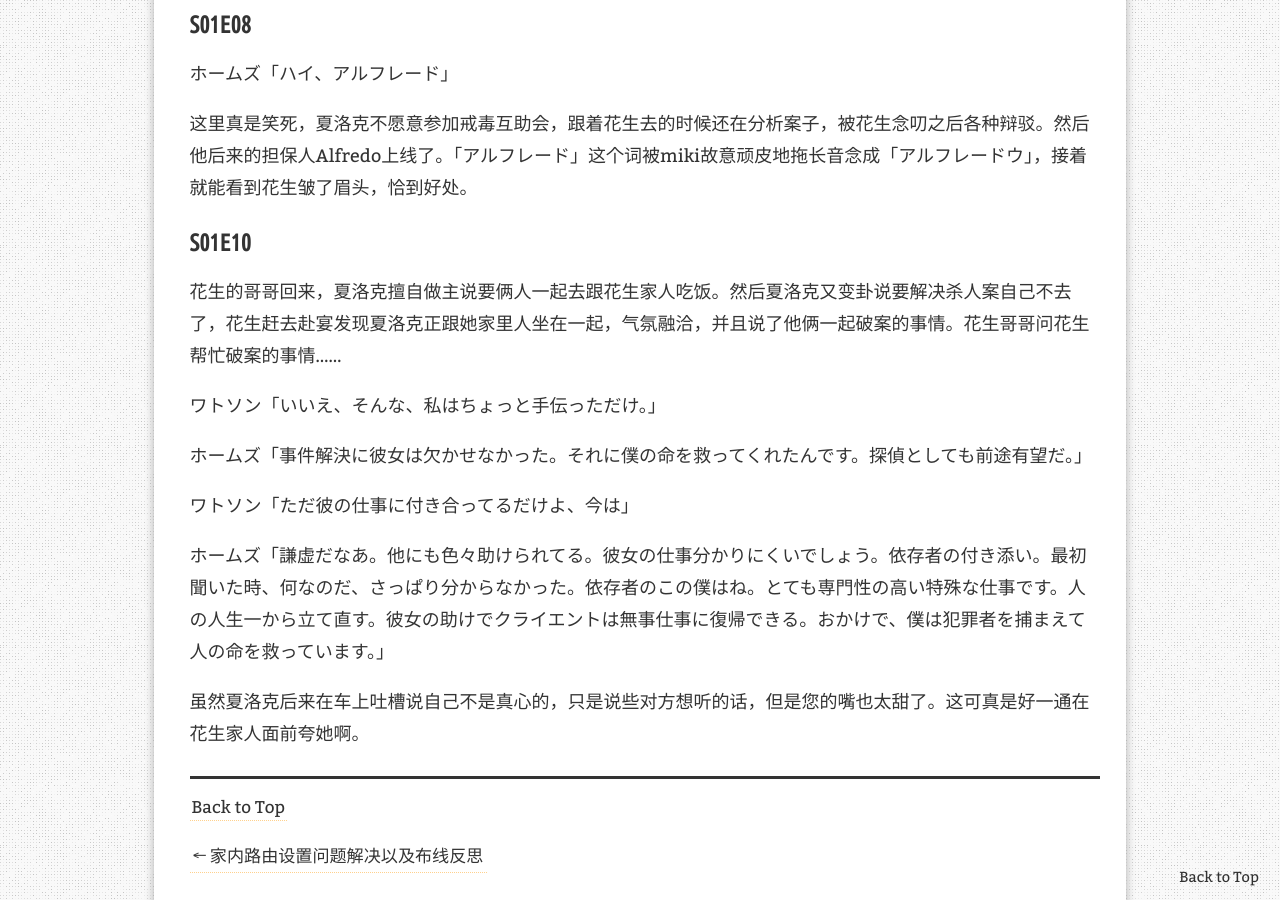
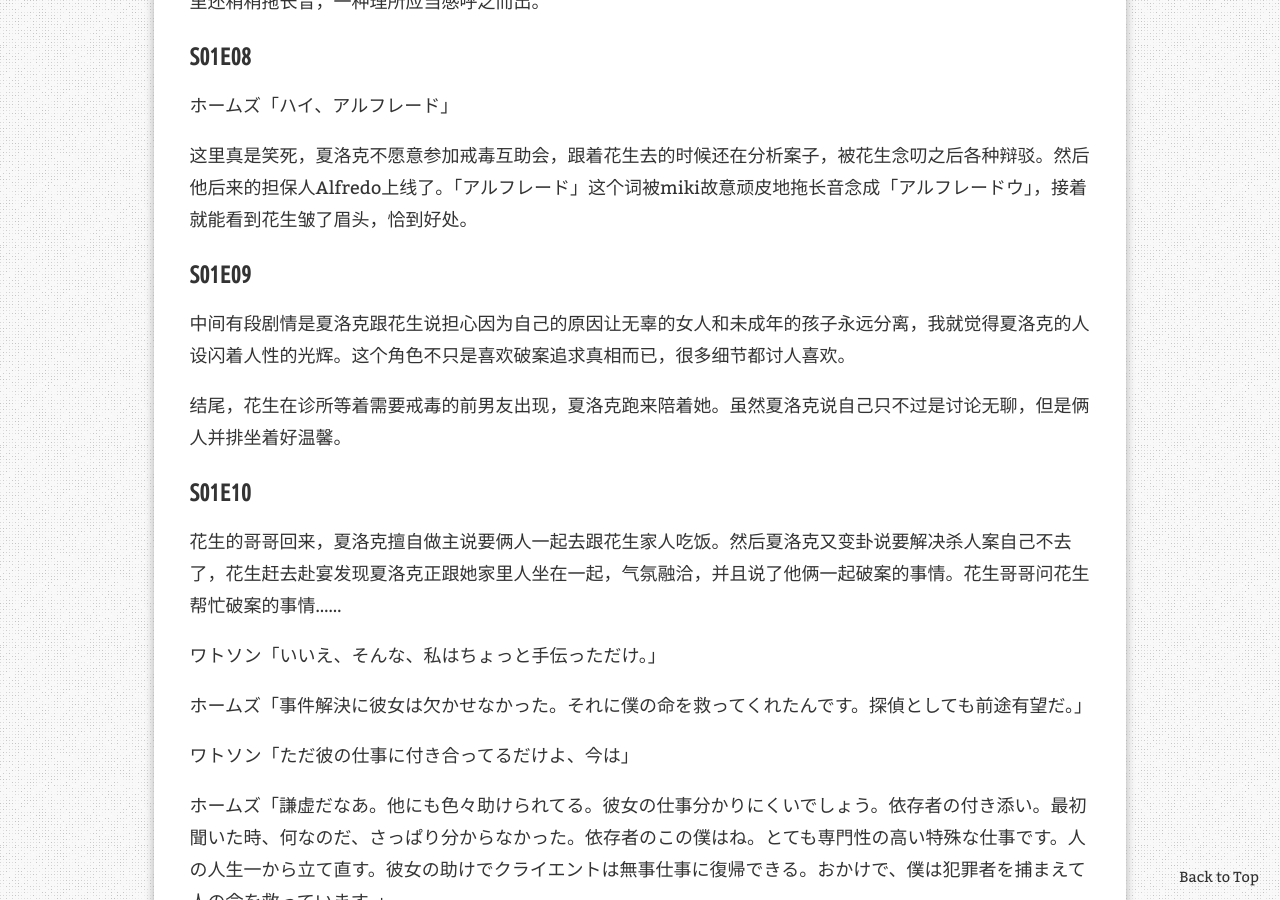
Before and after one commit to MagicianNeverland/magicianneverland.github.io, a Jekyll site: the page built from _posts/2021-01-25-elementary-jp-version.md, in a window 1280 px wide and 900 px high, scrolled down 1553 px. Built offline with Jekyll 4.4.1, drawn with Linux system fonts in a browser that asks for light colours; comment, search, counter and statistics services are not loaded.

Commit message:
modified

```diff
--- a/_posts/2021-01-25-elementary-jp-version.md
+++ b/_posts/2021-01-25-elementary-jp-version.md
@@ -45,6 +45,12 @@ miki在说“是我发现的”这句的时候，发音简短但是又骄傲满
 
 这里真是笑死，夏洛克不愿意参加戒毒互助会，跟着花生去的时候还在分析案子，被花生念叨之后各种辩驳。然后他后来的担保人Alfredo上线了。「アルフレード」这个词被miki故意顽皮地拖长音念成「アルフレードウ」，接着就能看到花生皱了眉头，恰到好处。
 
+### S01E09
+
+中间有段剧情是夏洛克跟花生说担心因为自己的原因让无辜的女人和未成年的孩子永远分离，我就觉得夏洛克的人设闪着人性的光辉。这个角色不只是喜欢破案追求真相而已，很多细节都讨人喜欢。
+
+结尾，花生在诊所等着需要戒毒的前男友出现，夏洛克跑来陪着她。虽然夏洛克说自己只不过是讨论无聊，但是俩人并排坐着好温馨。
+
 ### S01E10
 
 花生的哥哥回来，夏洛克擅自做主说要俩人一起去跟花生家人吃饭。然后夏洛克又变卦说要解决杀人案自己不去了，花生赶去赴宴发现夏洛克正跟她家里人坐在一起，气氛融洽，并且说了他俩一起破案的事情。花生哥哥问花生帮忙破案的事情……
```
